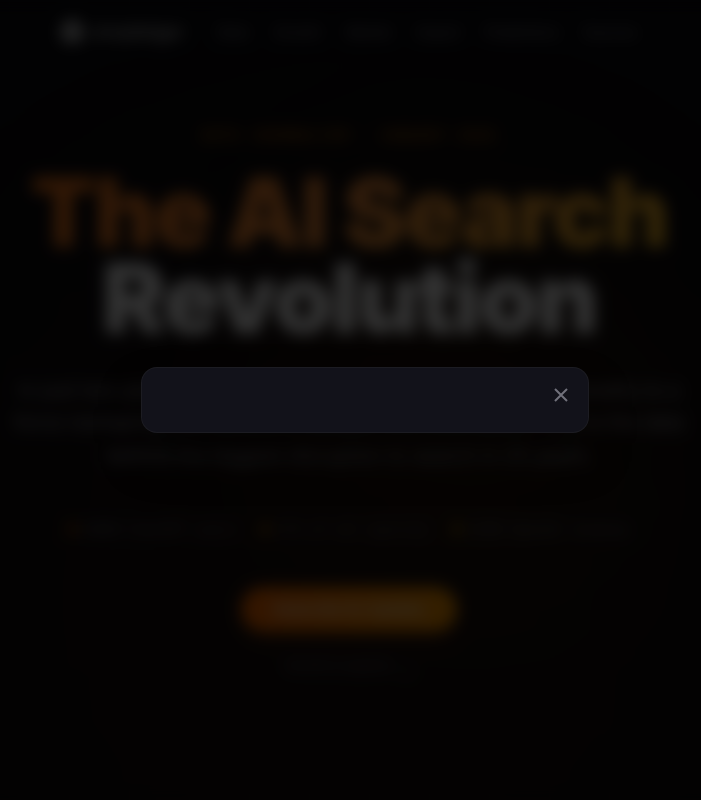
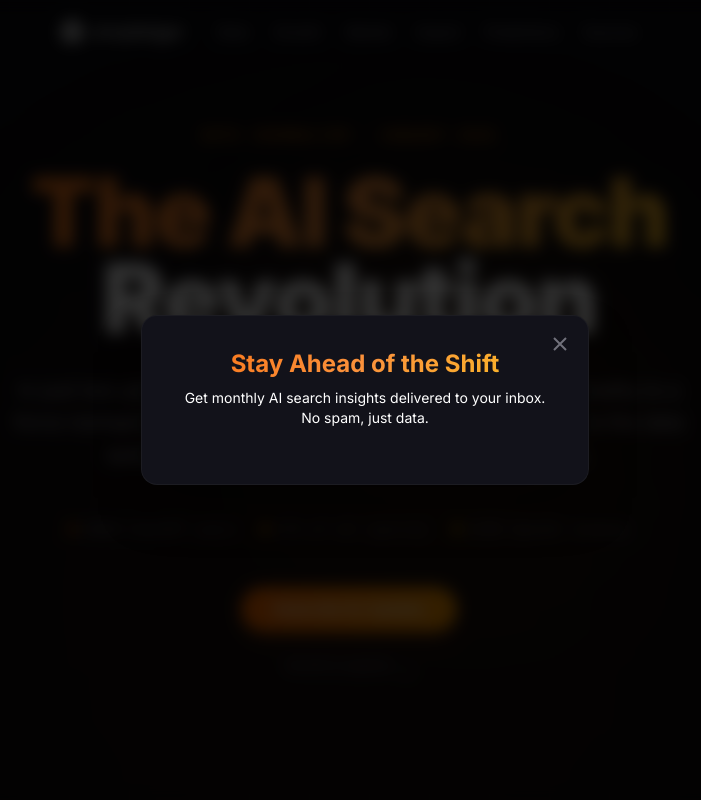
Before and after one commit to simpletiger/aisearch, a Next.js app: page / in a window 1280 px wide. Both pictures are taken after a click on the button "Subscribe for Updates". Shown: the top 800 px of the page, without its empty margins (291-992 px from the left). Built offline with nearby package versions, Linux system fonts and the light colour scheme.

Commit message:
Restore header in modal (orange), hide on submission, switch to developer embed

```diff
--- a/src/app/layout.tsx
+++ b/src/app/layout.tsx
@@ -19,7 +19,7 @@ export default function RootLayout({
           href="https://fonts.googleapis.com/css2?family=Inter:wght@300;400;500;600;700;800;900&family=JetBrains+Mono:wght@400;500;600&display=swap"
           rel="stylesheet"
         />
-        <script src="https://js.hsforms.net/forms/embed/20896464.js" defer></script>
+        <script src="https://js.hsforms.net/forms/embed/developer/20896464.js" defer></script>
       </head>
       <body className="antialiased">{children}</body>
     </html>
--- a/src/components/SubscribeModal.tsx
+++ b/src/components/SubscribeModal.tsx
@@ -1,7 +1,7 @@
 "use client";
 
 import { motion, AnimatePresence } from "framer-motion";
-import { useEffect } from "react";
+import { useEffect, useRef, useState } from "react";
 
 interface SubscribeModalProps {
   isOpen: boolean;
@@ -9,6 +9,9 @@ interface SubscribeModalProps {
 }
 
 export default function SubscribeModal({ isOpen, onClose }: SubscribeModalProps) {
+  const [submitted, setSubmitted] = useState(false);
+  const formRef = useRef<HTMLDivElement>(null);
+
   // Close on escape key
   useEffect(() => {
     const handleEscape = (e: KeyboardEvent) => {
@@ -23,6 +26,30 @@ export default function SubscribeModal({ isOpen, onClose }: SubscribeModalProps)
       document.body.style.overflow = "unset";
     };
   }, [isOpen, onClose]);
+
+  // Watch for HubSpot form submission (success message appears)
+  useEffect(() => {
+    if (!isOpen || !formRef.current) return;
+
+    const observer = new MutationObserver(() => {
+      if (formRef.current) {
+        const successEl = formRef.current.querySelector('.submitted-message');
+        if (successEl) {
+          setSubmitted(true);
+        }
+      }
+    });
+
+    observer.observe(formRef.current, { childList: true, subtree: true });
+    return () => observer.disconnect();
+  }, [isOpen]);
+
+  // Reset submitted state when modal closes
+  useEffect(() => {
+    if (!isOpen) {
+      setSubmitted(false);
+    }
+  }, [isOpen]);
 
   return (
     <AnimatePresence>
@@ -45,7 +72,7 @@ export default function SubscribeModal({ isOpen, onClose }: SubscribeModalProps)
             transition={{ duration: 0.2 }}
             className="fixed left-1/2 top-1/2 -translate-x-1/2 -translate-y-1/2 z-50 w-full max-w-md mx-4"
           >
-            <div className="bg-[#12121a] border border-zinc-800/50 rounded-2xl p-8 shadow-2xl shadow-black/50">
+            <div className="bg-[#12121a] border border-zinc-800/50 rounded-2xl p-8 shadow-2xl shadow-black/50 relative">
               {/* Close button */}
               <button
                 onClick={onClose}
@@ -56,9 +83,22 @@ export default function SubscribeModal({ isOpen, onClose }: SubscribeModalProps)
                 </svg>
               </button>
 
+              {/* Header - hidden after successful submission */}
+              {!submitted && (
+                <div className="text-center mb-6">
+                  <h3 className="text-2xl font-bold gradient-text mb-2">
+                    Stay Ahead of the Shift
+                  </h3>
+                  <p className="text-white text-sm">
+                    Get monthly AI search insights delivered to your inbox. No spam, just data.
+                  </p>
+                </div>
+              )}
+
               {/* HubSpot Form Container */}
               <div
-                className="hs-form-frame hubspot-form-container"
+                ref={formRef}
+                className="hs-form-html hubspot-form-container"
                 data-region="na1"
                 data-form-id="17388829-1101-4ce2-a09b-c97ae0c9e17f"
                 data-portal-id="20896464"
```
